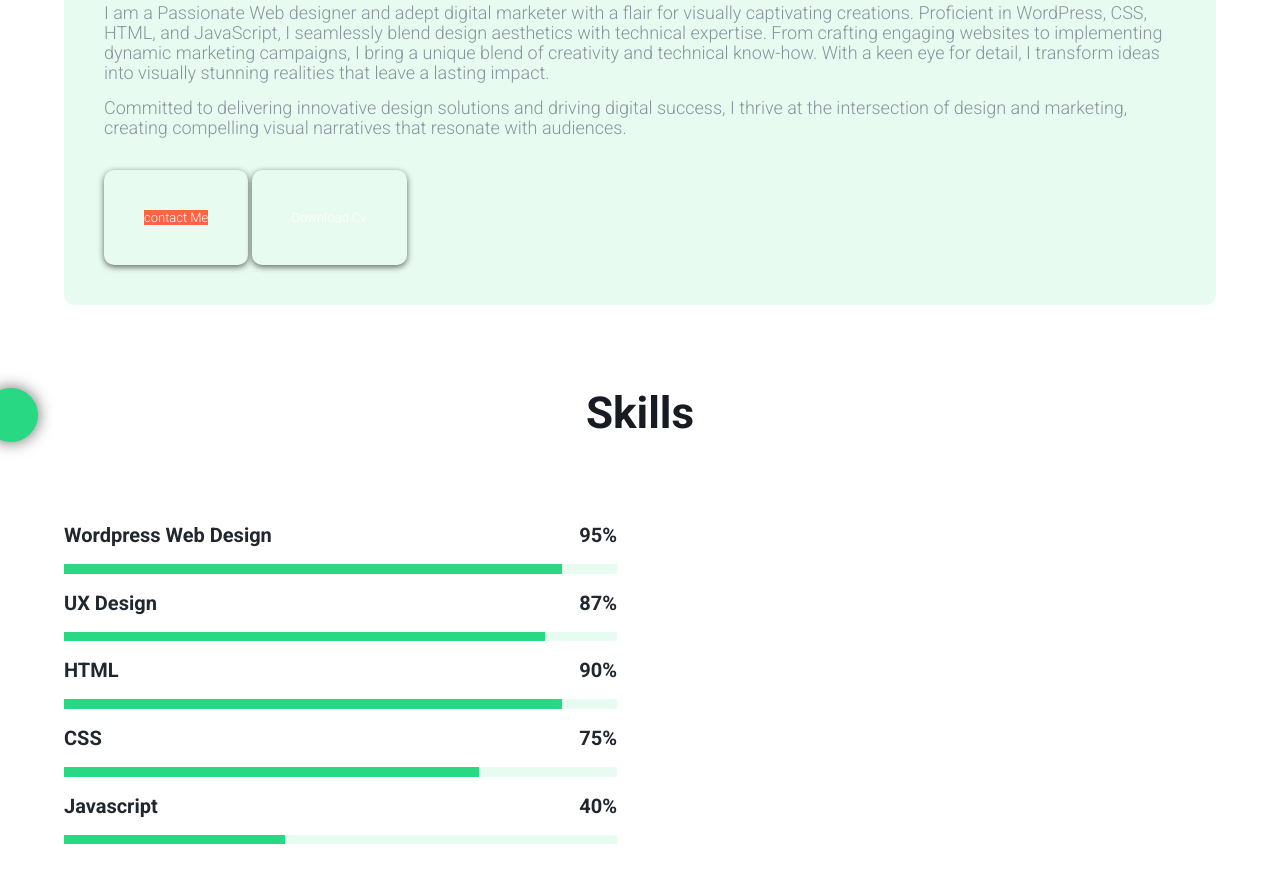
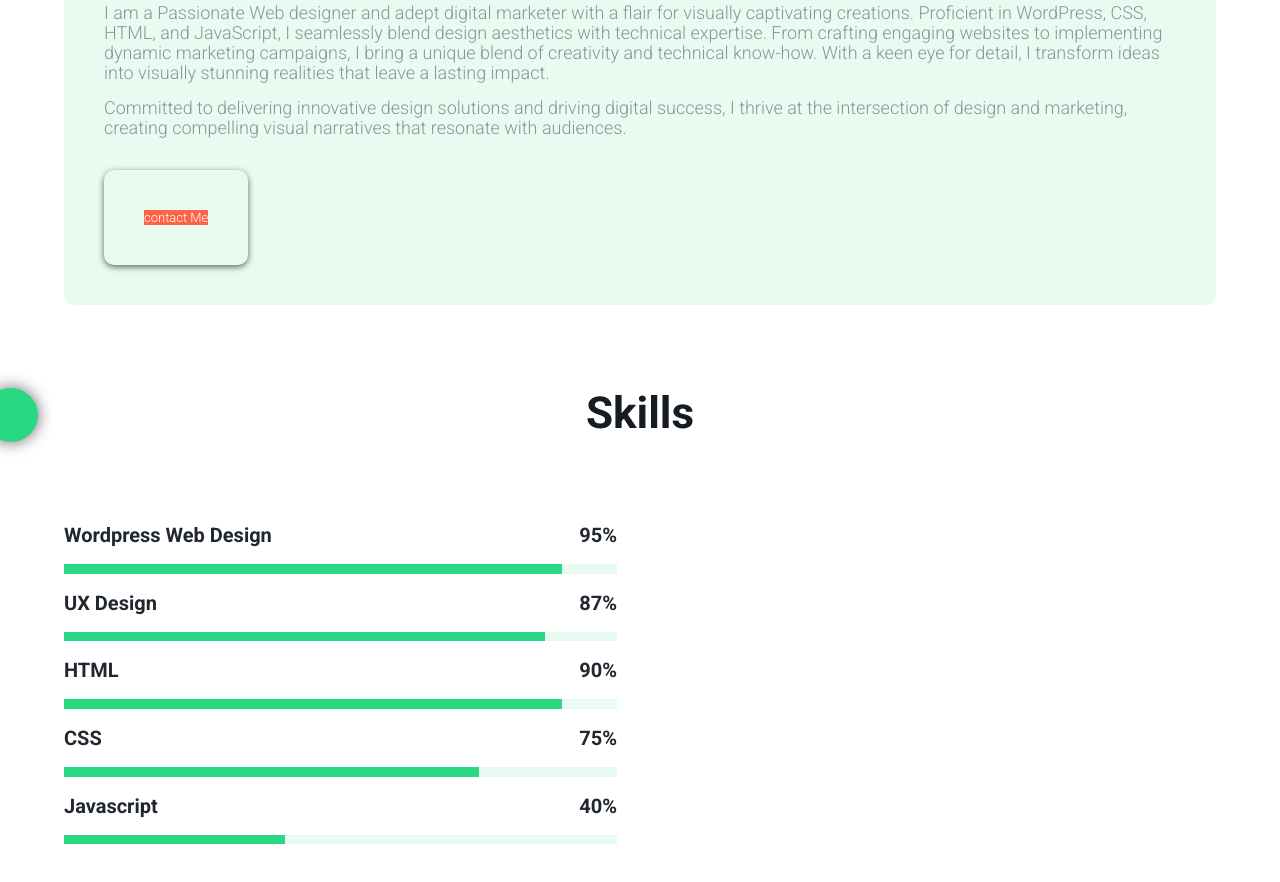
Before and after one commit to LuvahTech/myPortfolio, a plain HTML site: page index.html in a window 1280 px wide. Shown: the part 1120-2002 px from the top of the page. Drawn offline with Linux system fonts and the light colour scheme.

Commit message:
Update index.html

```diff
--- a/index.html
+++ b/index.html
@@ -68,7 +68,6 @@
                             </p>
                             <p> Committed to delivering innovative design solutions and driving digital success, I thrive at the intersection of design and marketing, creating compelling visual narratives that resonate with audiences.</p>
                                      <a href="tel:+254782108414"><div class="btn"><text style="background-color:#ff6347;">contact Me</text></div></a>
-                                <a href="#" style="background-color:#oooo;"><div class="btn" download>Download Cv</div></a>
 
                          </div>
                         </div>
```
